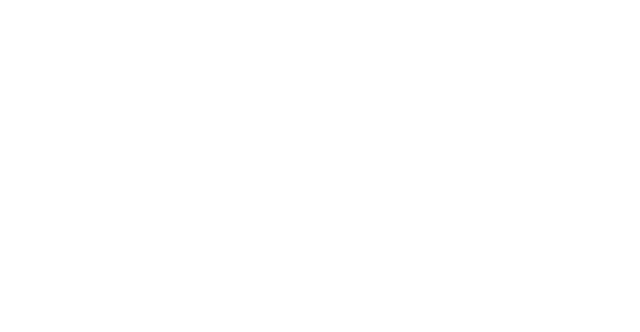
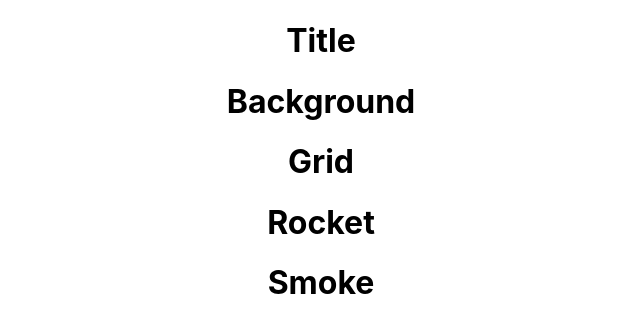
Before and after one commit to stijn-veren/rbs-eh, a React (Create React App) app: page / in a window 1280 px wide. Shown: the top 332 px of the page, without its empty margins (319-959 px from the left). Built offline with nearby package versions, Linux system fonts and the light colour scheme.

Commit message:
Add base content and show them in the App

```diff
--- a/src/App.js
+++ b/src/App.js
@@ -1,7 +1,20 @@
 import styles from './App.module.css'
+import Title from './Title/Title'
+import Background from './Background/Background'
+import Grid from './Grid/Grid'
+import Rocket from './Rocket/Rocket'
+import Smoke from './Rocket/Smoke'
 
 function App() {
-  return <div className={styles.App}></div>
+  return (
+    <div className={styles.App}>
+      <Title />
+      <Background />
+      <Grid />
+      <Rocket />
+      <Smoke />
+    </div>
+  )
 }
 
 export default App
--- a/src/Background/Background.js
+++ b/src/Background/Background.js
@@ -4,7 +4,7 @@
   render() {
     return (
       <div>
-        <h1>Stateful component</h1>
+        <h1>Background</h1>
       </div>
     )
   }
--- a/src/Grid/Grid.js
+++ b/src/Grid/Grid.js
@@ -4,7 +4,7 @@
   render() {
     return (
       <div>
-        <h1>Stateful component</h1>
+        <h1>Grid</h1>
       </div>
     )
   }
--- a/src/Grid/GridItem.js
+++ b/src/Grid/GridItem.js
@@ -4,7 +4,7 @@
   render() {
     return (
       <div>
-        <h1>Stateful component</h1>
+        <h1>Grid Item</h1>
       </div>
     )
   }
--- a/src/Rocket/Rocket.js
+++ b/src/Rocket/Rocket.js
@@ -4,7 +4,7 @@
   render() {
     return (
       <div>
-        <h1>Stateful component</h1>
+        <h1>Rocket</h1>
       </div>
     )
   }
--- a/src/Rocket/Smoke.js
+++ b/src/Rocket/Smoke.js
@@ -4,7 +4,7 @@
   render() {
     return (
       <div>
-        <h1>Stateful component</h1>
+        <h1>Smoke</h1>
       </div>
     )
   }
--- a/src/Title/Title.js
+++ b/src/Title/Title.js
@@ -4,7 +4,7 @@
   render() {
     return (
       <div>
-        <h1>Stateful component</h1>
+        <h1>Title</h1>
       </div>
     )
   }
```
